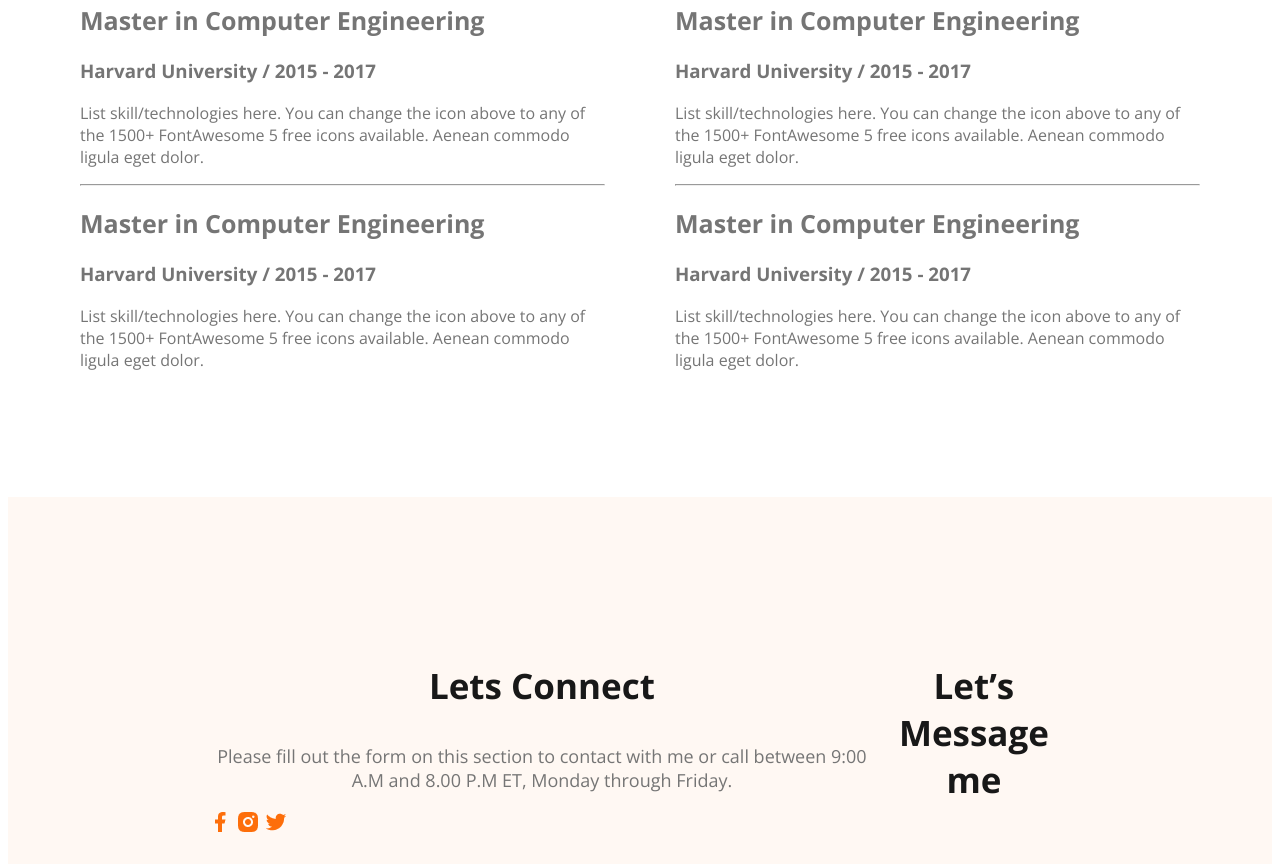
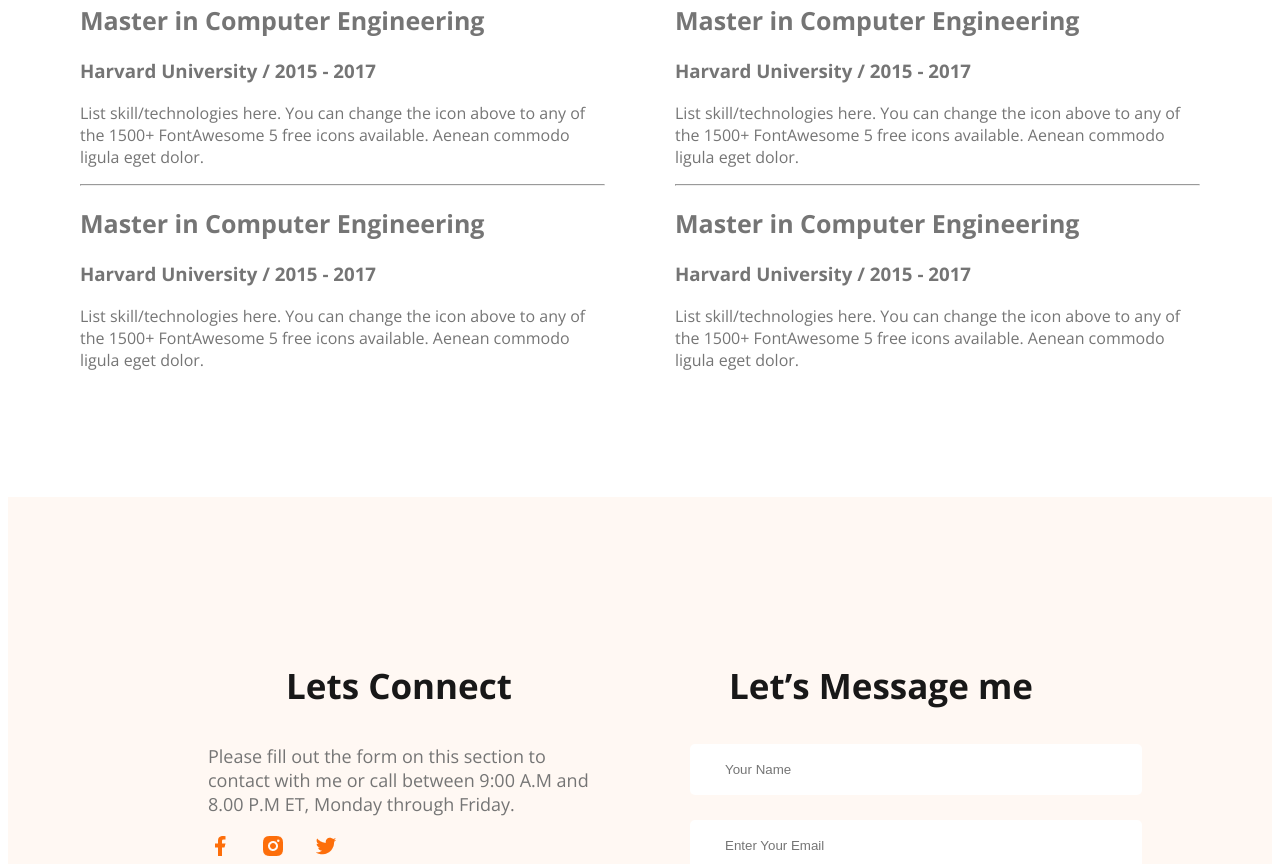
Before and after one commit to Tufazzul1/developer-portfolio, a plain HTML site: page index.html in a window 1280 px wide. Shown: the part 2878-3742 px from the top of the page. Drawn offline with nearby package versions, Linux system fonts and the light colour scheme.

Commit message:
footer design finished

```diff
--- a/index.html
+++ b/index.html
@@ -191,6 +191,13 @@
                 Let’s Message me
             </h3>
 
+            <form class="contact" action="">
+                <input type="text" placeholder="Your Name">
+                <input type="email" name="" id="" placeholder="Enter Your Email">
+                <textarea name="" id="" cols="30" rows="10" placeholder="Message"></textarea>
+                <input class="btn-primary" type="submit" value="Submit">
+            </form>
+
         </div>
 
     </footer>
--- a/styles/portfolio.css
+++ b/styles/portfolio.css
@@ -200,7 +200,33 @@
 /* footer-styles */
 footer{
     display: flex;
+    gap: 100px;
     background: #FFF8F3;
     padding: 130px 200px;
     margin-top: 100px;
 }
+
+.footer-column{
+    width: 50%;
+}
+
+.social-links a{
+    margin-right: 25px;
+    margin-top: 30px;
+}
+
+.section-description{
+    text-align: left;
+}
+
+.contact input[type="text"] , [type="email"],
+textarea{
+    display: block;
+    margin-bottom: 25px;
+    padding: 18px 35px;
+    color: #757575;
+    background-color: white;
+    border-radius: 5px;
+    border: none;
+    width: 100%;
+}
```
